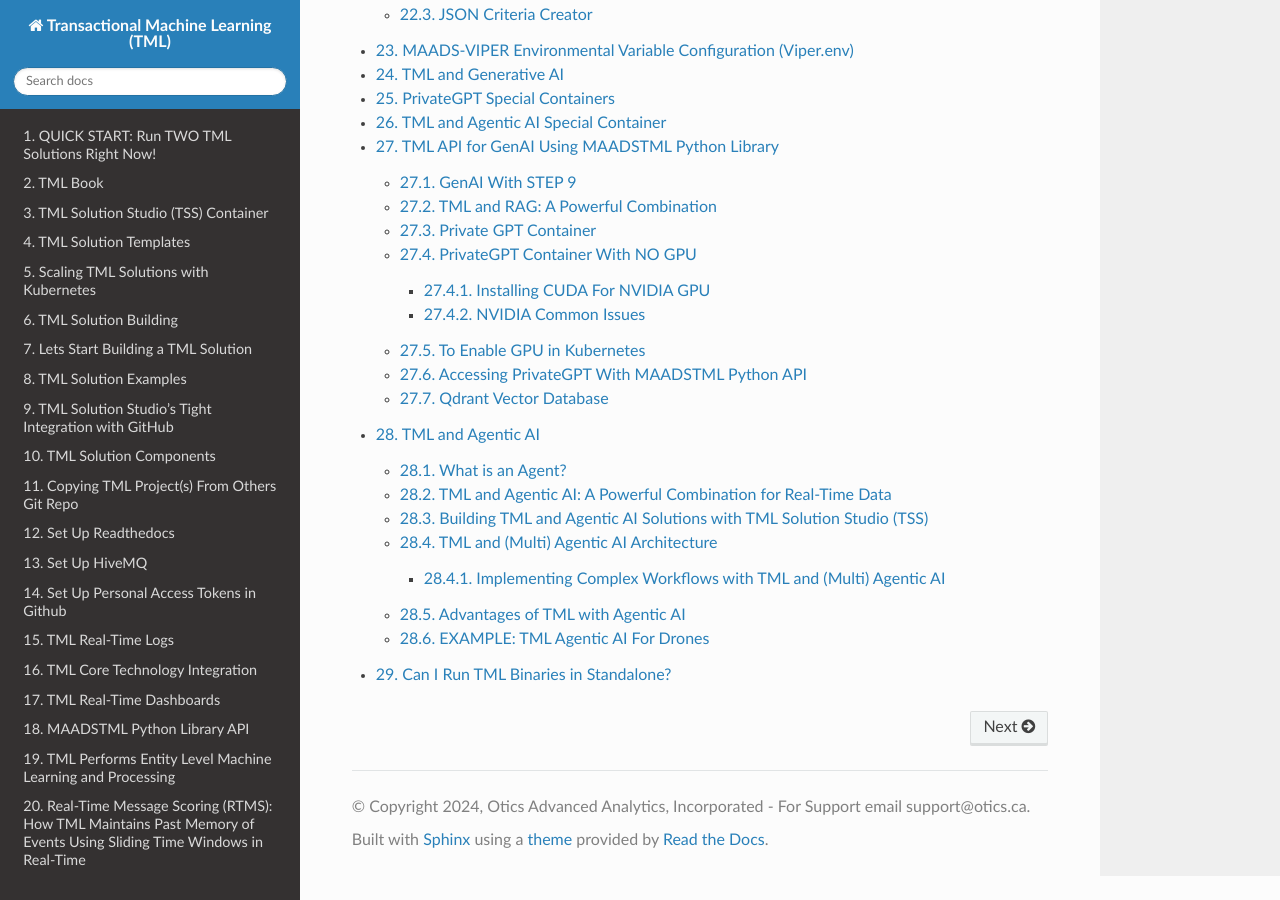
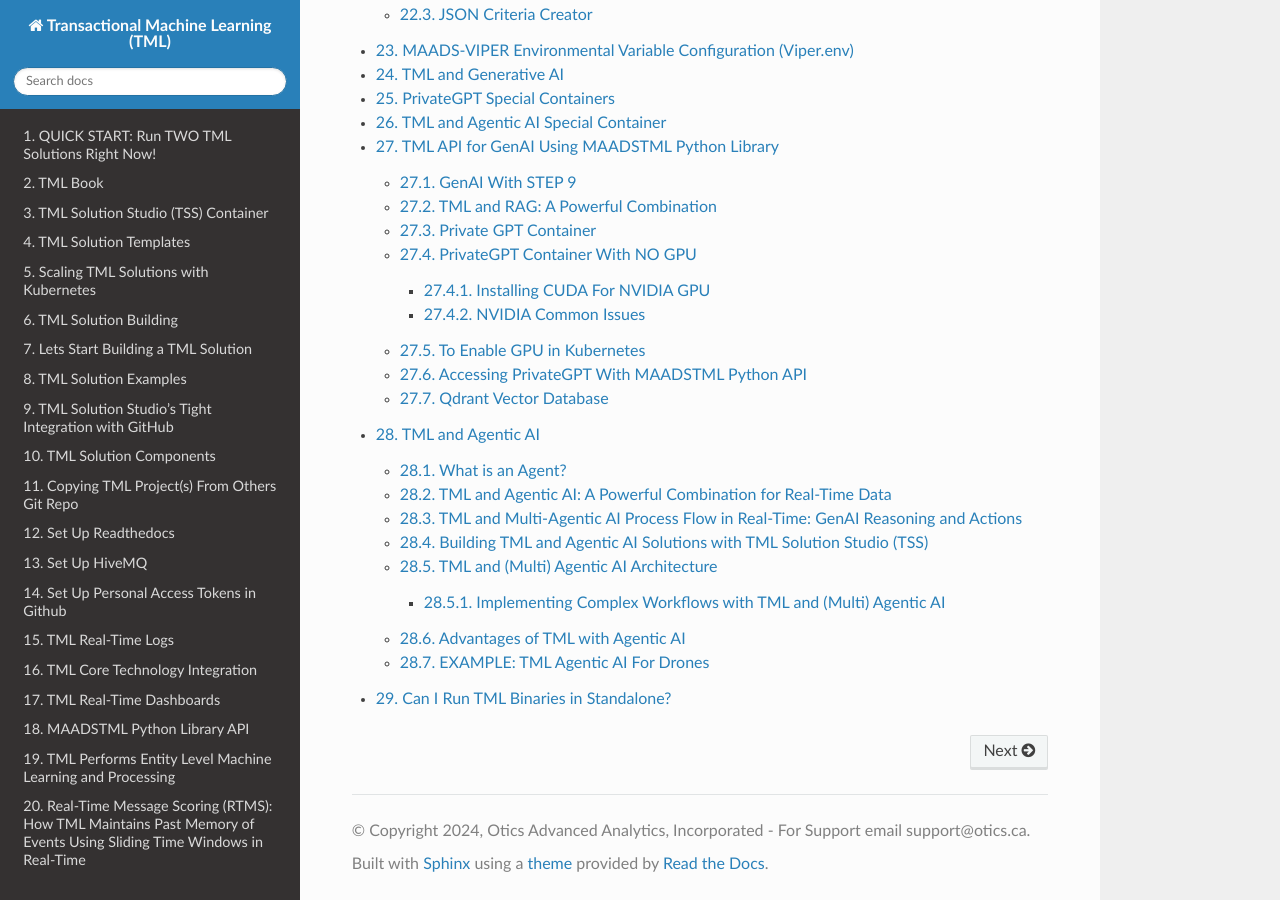
Before and after one commit to smaurice101/readthedocs, a Sphinx documentation site: the page built from docs/source/index.rst, in a window 1280 px wide and 900 px high, scrolled down 12820 px. Built offline with Sphinx 7.4.7 and the Read the Docs theme 3.1.0, drawn with Linux system fonts in a browser that asks for light colours; some of the changed text lies outside the part shown.

Commit message:
Update agentic.rst

```diff
--- a/docs/source/agentic.rst
+++ b/docs/source/agentic.rst
@@ -39,6 +39,14 @@
 
 - The more advanced use of TML and Agents is in a **multi-agent framework**
    - This will be the powerful capability in TML
+
+TML and Multi-Agentic AI Process Flow in Real-Time: GenAI Reasoning and Actions
+==============================================
+
+The figure below shows the TML and Multi-Agentic AI process flow for real-time data processing.  Integrating multi-agentic framework with TML for real-time data processing with GenAI reasoning and actions offers tremendous opportunities for machines to perform advanced reasoning and actions for real-time decision making by humans.
+
+.. figure:: agentic7.png
+   :scale: 70%
 
 Building TML and Agentic AI Solutions with TML Solution Studio (TSS)
 ==============================================
```
